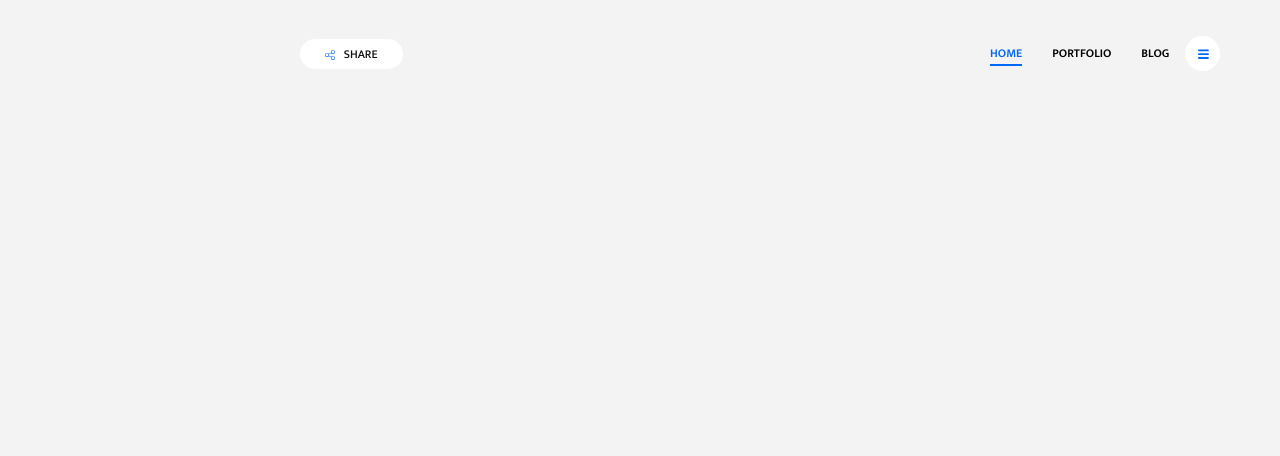
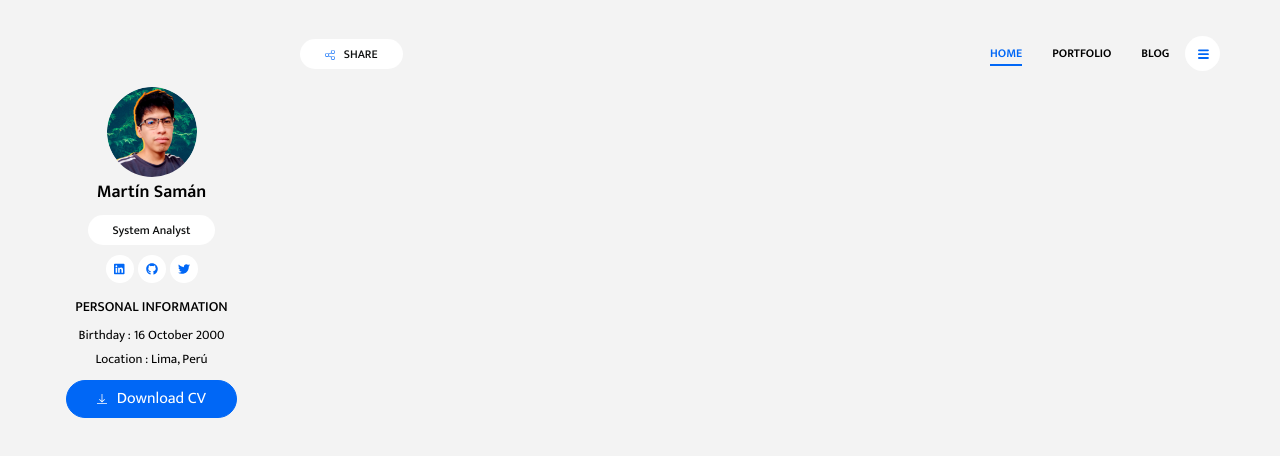
Before and after one commit to martinsam16/me, a Vue app: page / in a window 1280 px wide. Shown: the top 456 px of the page. Built offline with nearby package versions, Linux system fonts and the light colour scheme.

Commit message:
feat: add PersonalInformation component

```diff
--- a/package.json
+++ b/package.json
@@ -8,6 +8,9 @@
     "lint": "vue-cli-service lint"
   },
   "dependencies": {
+    "@fortawesome/fontawesome-svg-core": "^1.2.35",
+    "@fortawesome/free-brands-svg-icons": "^5.15.3",
+    "@fortawesome/vue-fontawesome": "^2.0.2",
     "@popperjs/core": "^2.0.6",
     "core-js": "^3.6.5",
     "jquery": "^3.6.0",
--- a/src/App.vue
+++ b/src/App.vue
@@ -1,7 +1,15 @@
 <template>
   <div id="app">
     <Navbar/>
-
+    <div class="content-wrapper">
+      <aside>
+        <Profile name="Martín Samán" degree="System Analyst"
+                 linkedin="https://www.linkedin.com/in/martinsamanarata"
+                 github="https://github.com/martinsam16"
+                 twitter="https://twitter.com/martinsaman"/>
+        <PersonalInformation location="Lima, Perú" birthday="16 October 2000"/>
+      </aside>
+    </div>
   </div>
 </template>
 
@@ -10,21 +18,25 @@
 import $ from 'jquery';
 import jQuery from 'jquery';
 import Navbar from "@/components/Navbar";
+import Profile from "@/components/Profile";
+import PersonalInformation from "@/components/PersonalInformation";
 
 export default {
   name: 'App',
   components: {
+    PersonalInformation,
+    Profile,
     Navbar
   },
   mounted() {
-    $('[data-toggle="collapsible-nav"]').on('click', function(e){
+    $('[data-toggle="collapsible-nav"]').on('click', function (e) {
       console.log(e);
       var target = ($(this).data('target'));
       $('#' + target).toggleClass('show');
     });
 
-    $(document).ready(function(){
-      if(window.innerWidth >= 992) {
+    $(document).ready(function () {
+      if (window.innerWidth >= 992) {
         $('#collapsible-nav').addClass('show');  //Show navigation menu in bigger screens by default.
       } else {
         $('#collapsible-nav').removeClass('show');
@@ -36,7 +48,7 @@ export default {
     });
 
     $(window).resize(
-        function() {
+        function () {
           if ($('.hover-box').length) {
             setHoverBoxPerspective();
           }
@@ -46,7 +58,7 @@ export default {
     function setHoverBoxPerspective() {
       $('.hover-box').css({
         'perspective': function () {
-          return Math.max( $(this).width(), $(this).height() ) * 2 + 50;
+          return Math.max($(this).width(), $(this).height()) * 2 + 50;
         }
       });
     }
@@ -57,8 +69,8 @@ export default {
     $('.hover-box').hover(
         function (event) {
           var direction = "up";
-          if(jQuery.fn.entry){ //Check if entry js file is loaded.
-            direction = $(this).entry({ e: event }); // Get mouse in direction.
+          if (jQuery.fn.entry) { //Check if entry js file is loaded.
+            direction = $(this).entry({e: event}); // Get mouse in direction.
           }
 
           $(this).removeClass(classNames.join(" ")); // Remove existing animation classes.
@@ -69,8 +81,8 @@ export default {
         function (event) {
 
           var direction = "up";
-          if(jQuery.fn.entry){
-            direction = $(this).entry({ e: event }); // Get mouse out direction.
+          if (jQuery.fn.entry) {
+            direction = $(this).entry({e: event}); // Get mouse out direction.
           }
 
           $(this).removeClass(classNames.join(" "));
@@ -83,6 +95,6 @@ export default {
 </script>
 
 <style>
-  @import url('https://fonts.googleapis.com/css?family=Mukta:300,400,500,600,700&display=swap');
-  @import 'assets/css/me.css';
+@import url('https://fonts.googleapis.com/css?family=Mukta:300,400,500,600,700&display=swap');
+@import 'assets/css/me.css';
 </style>
--- /dev/null
+++ b/src/components/PersonalInformation.vue
@@ -0,0 +1,30 @@
+<template>
+  <div class="widget">
+    <h5 class="widget-title">personal information</h5>
+    <div class="widget-content">
+      <p>Birthday : {{ birthday}}</p>
+      <p>Location : {{location}}</p>
+      <button class="btn btn-download-cv btn-primary rounded-pill"
+              onclick="window.location.href='https://bit.ly/3qiJQST'">
+        <img src="../assets/images/download.svg"
+             alt="download"
+             class="btn-img">
+        Download CV
+      </button>
+    </div>
+  </div>
+</template>
+
+<script>
+export default {
+  name: "PersonalInformation",
+  props: {
+    birthday: String,
+    location: String
+  }
+}
+</script>
+
+<style scoped>
+
+</style>
--- /dev/null
+++ b/src/components/Profile.vue
@@ -0,0 +1,39 @@
+<template>
+  <div>
+    <div class="profile-img-wrapper">
+      <img src="../assets/images/me.png" alt="profile">
+    </div>
+    <h1 class="profile-name">{{ name }}</h1>
+    <div class="text-center">
+      <span class="badge badge-white badge-pill profile-designation">{{ degree }}</span>
+    </div>
+    <nav class="social-links">
+      <a :href="linkedin" target="_blank" class="social-link">
+        <font-awesome-icon :icon="['fab', 'linkedin']"/>
+      </a>
+      <a :href="github" target="_blank" class="social-link">
+        <font-awesome-icon :icon="['fab', 'github']"/>
+      </a>
+      <a :href="twitter" target="_blank" class="social-link">
+        <font-awesome-icon :icon="['fab', 'twitter']"/>
+      </a>
+    </nav>
+  </div>
+</template>
+
+<script>
+export default {
+  name: "Profile",
+  props: {
+    name: String,
+    degree: String,
+    linkedin: String,
+    github: String,
+    twitter: String
+  }
+}
+</script>
+
+<style scoped>
+
+</style>
--- a/src/main.js
+++ b/src/main.js
@@ -1,11 +1,15 @@
 import Vue from 'vue'
 import App from './App.vue'
 
-// import '@fortawesome/fontawesome-free/css/all.css'
-// import '@fortawesome/fontawesome-free/js/all.js'
+import {library} from '@fortawesome/fontawesome-svg-core'
+import {faTwitter, faGithub, faLinkedin} from '@fortawesome/free-brands-svg-icons'
+import {FontAwesomeIcon} from '@fortawesome/vue-fontawesome'
 
+library.add(faTwitter, faGithub, faLinkedin)
+
+Vue.component('font-awesome-icon', FontAwesomeIcon)
 Vue.config.productionTip = false
 
 new Vue({
-  render: h => h(App),
+    render: h => h(App),
 }).$mount('#app')
```
Also changed, not shown: src/assets/js/live-resume.js (deleted, +0 -60 lines), src/assets/css/me.css, src/assets/images/me.png (added), 1 other file (tests, documents, lock files or other folders).
